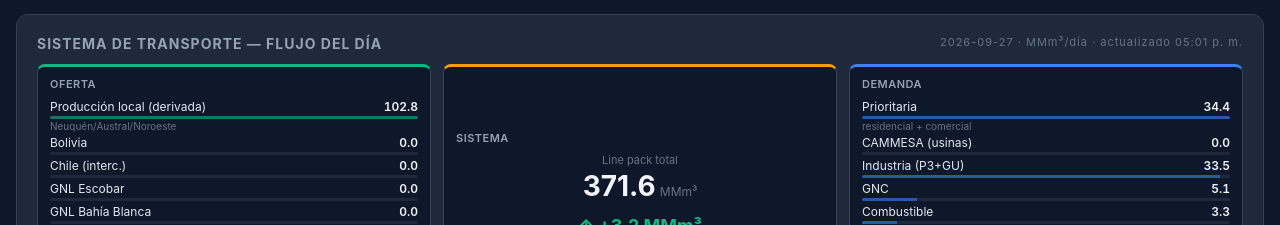
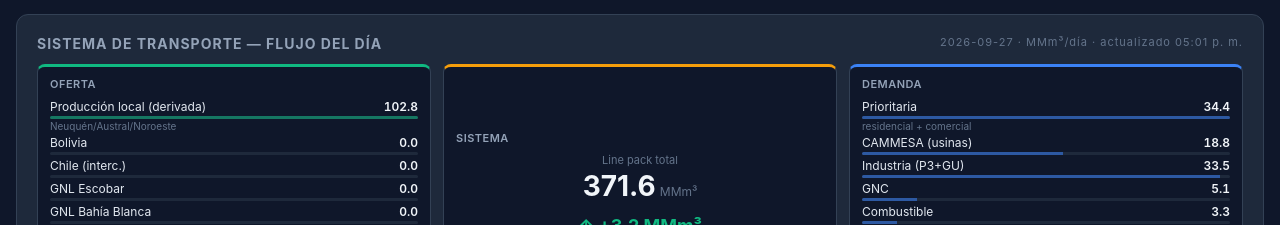
Before and after one commit to RodrigoManassero/estado-sistema-gas-rodrigo, a React (Vite) app: page / in a window 1280 px wide. Shown: the part 860-1085 px from the top of the page. Built offline with nearby package versions, Linux system fonts and the light colour scheme.

Commit message:
Update cammesa assignment to include usinas

```diff
--- a/src/components/SystemFlowPanel.tsx
+++ b/src/components/SystemFlowPanel.tsx
@@ -50,7 +50,7 @@ export default function SystemFlowPanel({ latest, generatedAt }: Props) {
 
   const cons = latest.consumos ?? {}
   const prioritaria = cons.prioritaria?.programa ?? 0
-  const cammesa = cons.cammesa?.programa ?? 0
+  const cammesa = cons.usinas?.programa ?? cons.cammesa?.programa ?? 0
   const industria = cons.industria?.programa ?? 0
   const gnc = cons.gnc?.programa ?? 0
   const combustible = cons.combustible?.programa ?? 0
```
